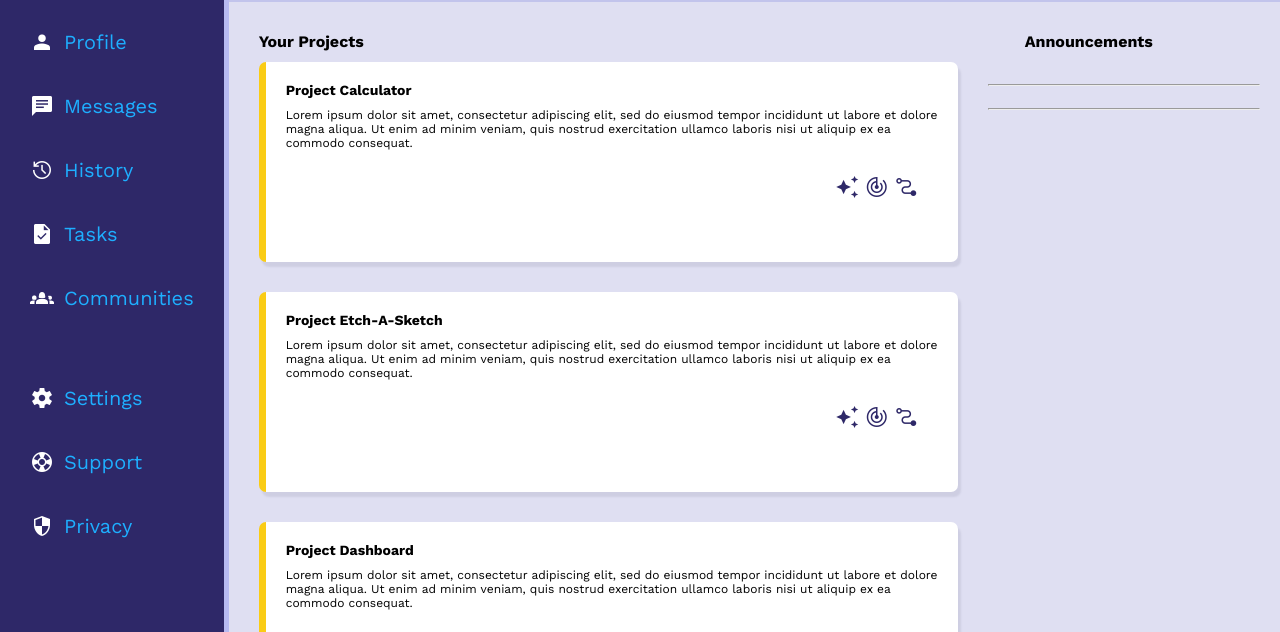
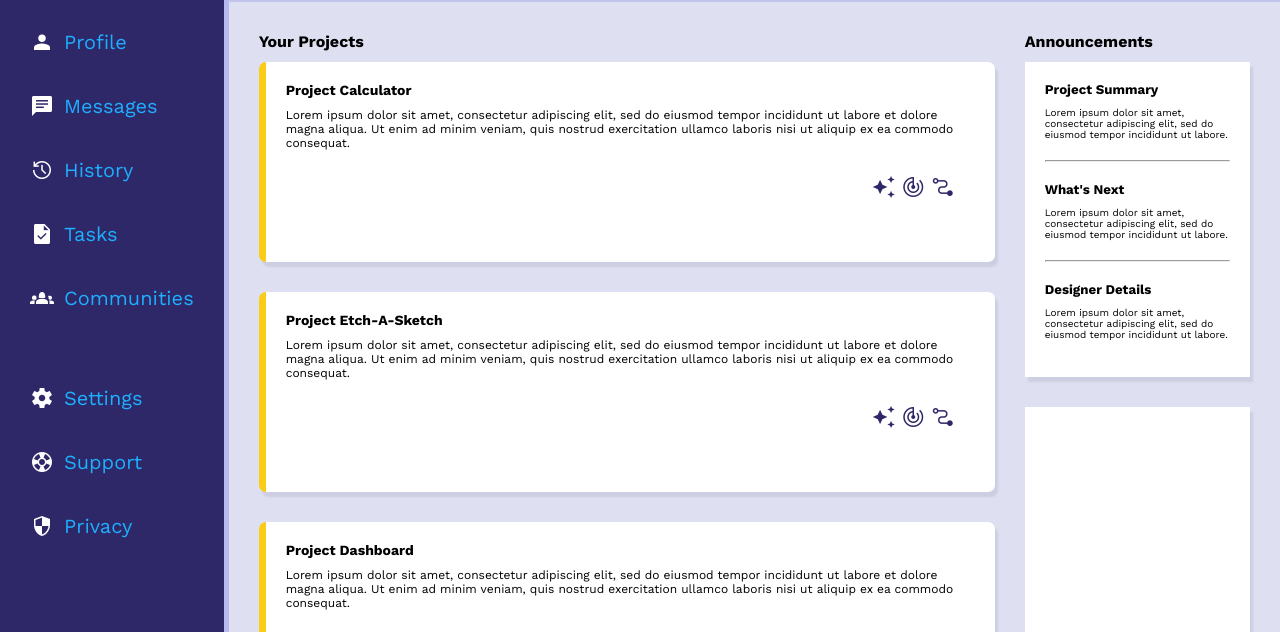
Before and after one commit to Kwadwo-Firempong-Boakye/Project-Dashboard, a plain HTML site: page index.html in a window 1280 px wide. Shown: the part 154-786 px from the top of the page. Drawn offline with nearby package versions, Linux system fonts and the light colour scheme.

Commit message:
Complete Announcement section of the project grid

```diff
--- a/index.css
+++ b/index.css
@@ -212,7 +212,7 @@ input[type="search"] {
     grid-row: 2 / 3;
     background: var(--search-bar);
     display: grid;
-    grid-template-columns: 3fr 1.2fr;
+    grid-template-columns: 3fr 1fr;
     grid-template-rows: 50px 1fr;
     gap: 10px 30px;
 }
@@ -270,5 +270,31 @@ input[type="search"] {
 }
 
 .announce-trend-container {
-    padding-right: 20px;
+    display: grid;
+    grid-template-rows: repeat(2, 315px);
+    gap: 30px;
+    padding-right: 30px;
 }
+
+.announcement {
+    background: #fff;
+    box-shadow: 3px 5px 2px #cecee2;
+    padding: 20px;
+}
+
+.trending {
+    background: #fff;
+    box-shadow: 3px 5px 2px #cecee2;
+}
+
+.announce p {
+    font-size: 10px;
+}
+
+hr {
+    margin: 20px 0;
+}
+
+.announce h5 {
+    margin: 0;
+}
--- a/index.html
+++ b/index.html
@@ -170,23 +170,26 @@
             <div class="announce-trend-container">
 
                 <div class="announcement">
+
                     <div class="announce">
-                        <h5></h5>
-                        <p></p>
+                        <h5>Project Summary</h5>
+                        <p>Lorem ipsum dolor sit amet, consectetur adipiscing elit, sed do eiusmod tempor incididunt ut labore.</p>
                     </div>
                     <hr>
                     <div class="announce">
-                        <h5></h5>
-                        <p></p>
+                        <h5>What's Next</h5>
+                        <p>Lorem ipsum dolor sit amet, consectetur adipiscing elit, sed do eiusmod tempor incididunt ut labore.</p>
                     </div>
                     <hr>
                     <div class="announce">
-                        <h5></h5>
-                        <p></p>
+                        <h5>Designer Details</h5>
+                        <p>Lorem ipsum dolor sit amet, consectetur adipiscing elit, sed do eiusmod tempor incididunt ut labore.</p>
                     </div>
+
                 </div>
 
                 <div class="trending">
+
                     <div class="trends">
                         <img src="" alt="">
                         <p></p>
```
